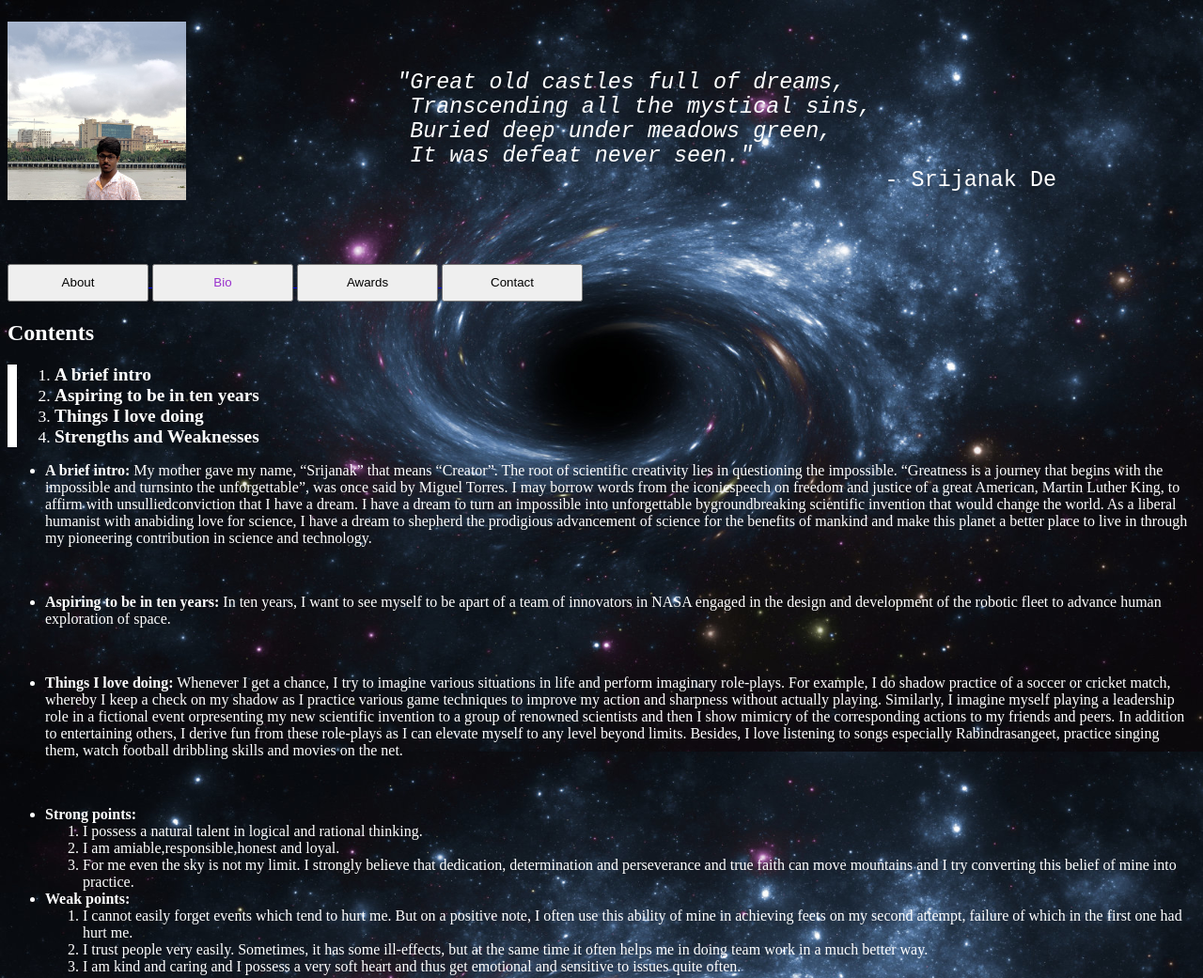
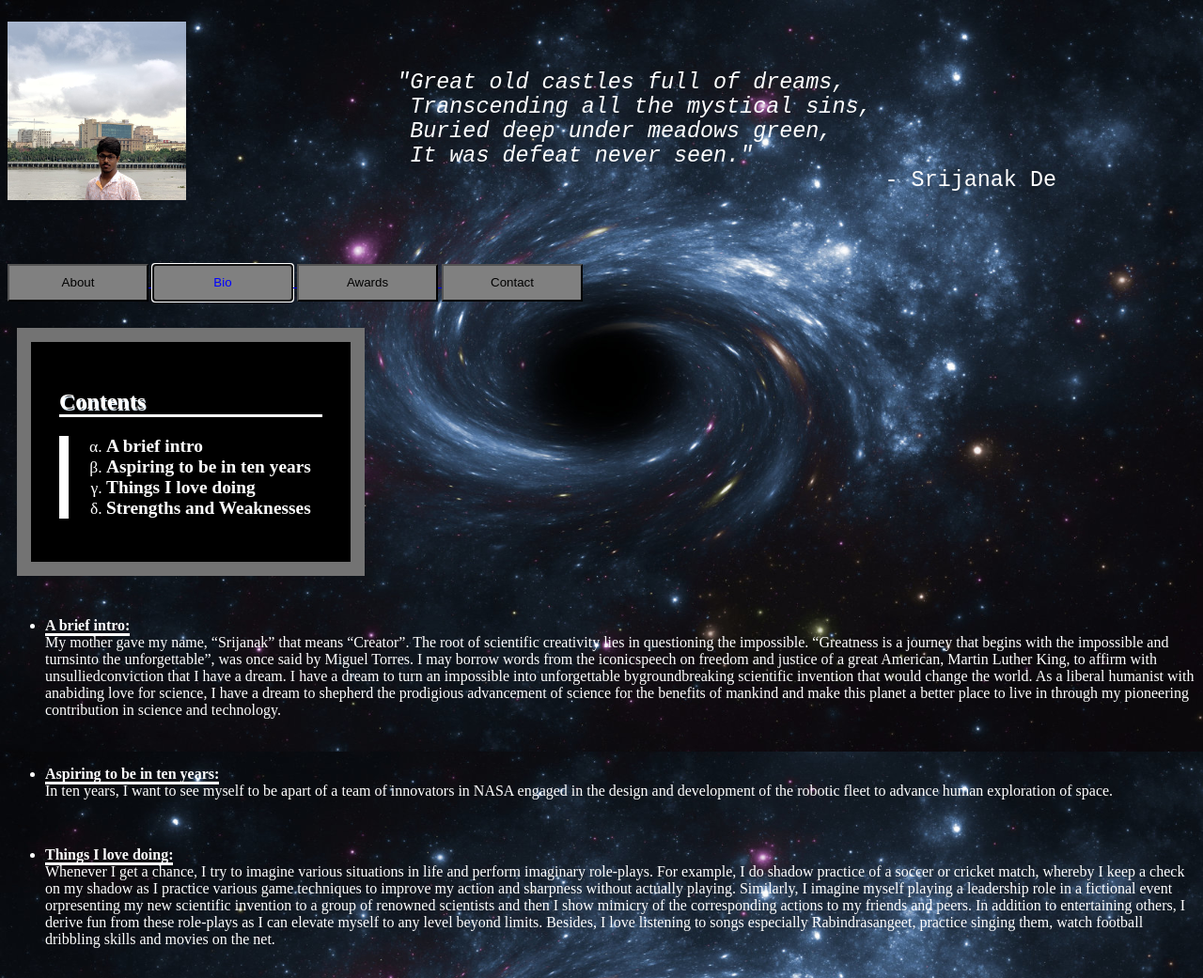
Before and after one commit to hemanth-hk/TeamWeb, a plain HTML site: page Srijanak_portfolio/bio.html in a window 1280 px wide. Shown: the top 1041 px of the page at 94% size. Drawn offline with Linux system fonts and the light colour scheme.

Commit message:
Updated using css

```diff
--- a/Srijanak_portfolio/bio.html
+++ b/Srijanak_portfolio/bio.html
@@ -3,9 +3,26 @@
 <head>
 <meta name="viewport" content="width=device-width, initial-scale=1.0">
 <style>
+.button {background-color: grey;}
+.button:hover {
+  background-color: #4d9900 ;}
+div {
+  background-color: Black;
+  width: 280px;
+  border: 15px solid;
+  border-color: #737373;
+  padding: 30px;
+  margin: 10px;
+}
 a.ex1:visited,a.ex1:link {text-decoration:none;}
 a.ex1:hover, a.ex1:active {text-decoration:underline;}
 ol.ex2 {border-left: 10px solid white;}
+.none {
+border-style: solid;
+border-top-style: none;
+border-right-style: none;
+border-left-style: none;
+border-bottom-style: white;}
 img {
   max-width:15%;
   height: auto;
@@ -29,46 +46,52 @@ button {height:40px;width:150px;}
 
 </pre>
 <a href="About.html">
-<button>About</button>
+<button class="button">About</button>
 </a>
 <a href="bio.html">
-<button style="color: #9932cd">Bio</button>
+<button autofocus class="button" style="color: blue">Bio</button>
 </a>
 <a href="achievements.html">
-<button>Awards</button>
+<button class="button">Awards</button>
 </a>
 <a href="contact.html">
-<button>Contact</button>
+<button class="button">Contact</button>
 </a>
-<h2 style="color:white;text-decoration:underlined;">Contents</h2>
-<ol class="ex2" style="color:white;">
+<br>
+<br>
+<div>
+<h2 class="none" style="color:white;text-shadow: 1px 2px #e6f3ff;text-decoration:underlined;">Contents</h2>
+<ol class="ex2" style="color:white; list-style-type: lower-greek;">
   <li style="color:white;font-size: 110%;"><b style="font-size: 110%;color:white;"><a class="ex1" href="#c1" style="color:white;">A brief intro</a></b></li>
   <li style="color:white;font-size: 110%;"><b style="font-size: 110%;color:white;"><a class="ex1" href="#c2" style="color:white;">Aspiring to be in ten years</a></b></li>
   <li style="color:white;font-size: 110%;"><b style="font-size: 110%;color:white;"><a class="ex1" href="#c3" style="color:white;">Things I love doing</a></b></li>
   <li style="color:white;font-size: 110%;"><b style="font-size: 110%;color:white;"><a class="ex1" href="#c4" style="color:white;">Strengths and Weaknesses</a></b></li>
 </ol>
+</div>
+<br>
 <ul style="color:white;">
 <p id="c1" style="color:white;">
-    <li style="color:white;"><b style="color:white;">A brief intro:</b>  My mother gave my name, “Srijanak” that means “Creator”. The root of scientific creativity lies
+    <li style="color:white;"><b class="none" style="color:white;">A brief intro:</b> <br> My mother gave my name, “Srijanak” that means “Creator”. The root of scientific creativity lies
   in questioning the impossible. “Greatness is a journey that begins with the impossible and turnsinto the unforgettable”, was once said by Miguel Torres. I may borrow words from the iconicspeech on freedom and justice of a great American, Martin Luther King, to affirm with unsulliedconviction that  I have a  dream. I  have  a dream to turn an impossible into unforgettable  bygroundbreaking scientific invention that would change the world. As a liberal humanist with anabiding love for science, I have a dream to shepherd the prodigious advancement of science for
   the benefits of mankind and make this planet a better place to live in through my pioneering contribution in science and technology.
 </li>
 </p>
 <br>
 <p id="c2" style="color:white;">
-<li style="color:white;"><b style="color:white;">Aspiring to be in ten years:</b> In ten years, I want to see myself to be apart of a team of innovators in NASA engaged in the design and development of the robotic fleet to advance human exploration of space.
+<li style="color:white;"><b class="none" style="color:white;">Aspiring to be in ten years:</b> <br>In ten years, I want to see myself to be apart of a team of innovators in NASA engaged in the design and development of the robotic fleet to advance human exploration of space.
 </li>
 </p>
 <br>
 <p id="c3" style="color:white;">
-<li style="color:white;"><b style="color:white;">Things I love doing:</b> Whenever I get a chance, I try to imagine various situations in life and perform imaginary role-plays. For example, I do shadow practice of a soccer or cricket match, whereby I keep a check on my shadow as I practice various game techniques to improve my action and sharpness without actually playing. Similarly, I imagine myself playing a leadership role in a fictional event orpresenting my new scientific invention to a group of renowned scientists and then I show mimicry of the corresponding actions to my friends and peers. In addition to entertaining others, I derive fun from these role-plays as I can elevate myself to any level beyond limits. Besides, I love listening to songs especially Rabindrasangeet, practice singing them, watch football dribbling skills and movies on the net.
+<li style="color:white;"><b class="none" style="color:white;">Things I love doing:</b> <br>Whenever I get a chance, I try to imagine various situations in life and perform imaginary role-plays. For example, I do shadow practice of a soccer or cricket match, whereby I keep a check on my shadow as I practice various game techniques to improve my action and sharpness without actually playing. Similarly, I imagine myself playing a leadership role in a fictional event orpresenting my new scientific invention to a group of renowned scientists and then I show mimicry of the corresponding actions to my friends and peers. In addition to entertaining others, I derive fun from these role-plays as I can elevate myself to any level beyond limits. Besides, I love listening to songs especially Rabindrasangeet, practice singing them, watch football dribbling skills and movies on the net.
 </li>
 </p>
 <br>
 <p id="c4" style="color:white;">
-<li style="color:white;"><b style="color:white;">Strong points:</b> <ol><li>I possess a natural talent in logical and rational thinking.</li><li>I am amiable,responsible,honest and loyal.</li><li>For me even the sky is not my limit. I strongly believe that dedication, determination and perseverance and true faith can move mountains and I try converting this belief of mine into practice.</li></ol>
+<li style="color:white;"><b class="none" style="color:white;">Strong points:</b> <ol><li>I possess a natural talent in logical and rational thinking.</li><li>I am amiable,responsible,honest and loyal.</li><li>For me even the sky is not my limit. I strongly believe that dedication, determination and perseverance and true faith can move mountains and I try converting this belief of mine into practice.</li></ol>
 </li>
-<li style="color:white;"><b style="color:white;">Weak points:</b> <ol><li>I cannot easily forget events which tend to hurt me. But on a positive note, I often use this ability of mine in achieving feets on my second attempt, failure of which in the first one had hurt me.</li><li>I trust people very easily. Sometimes, it has some ill-effects, but at the same time it often helps me in doing team work in a much better way.</li><li>I am kind and caring and I possess a very soft heart and thus get emotional and sensitive to issues quite often.</li></ol>
+<br>
+<li style="color:white;"><b class="none" style="color:white;">Weak points:</b> <ol><li>I cannot easily forget events which tend to hurt me. But on a positive note, I often use this ability of mine in achieving feets on my second attempt, failure of which in the first one had hurt me.</li><li>I trust people very easily. Sometimes, it has some ill-effects, but at the same time it often helps me in doing team work in a much better way.</li><li>I am kind and caring and I possess a very soft heart and thus get emotional and sensitive to issues quite often.</li></ol>
 </p>
 </ul>
 </body>
```
Also changed, not shown: Srijanak_portfolio/About.html (+10 -7 lines), Srijanak_portfolio/achievements.html (+15 -6 lines), Srijanak_portfolio/contact.html (+15 -7 lines), Srijanak_portfolio/smile.png (added), Srijanak_portfolio/violin.jpg (added).
